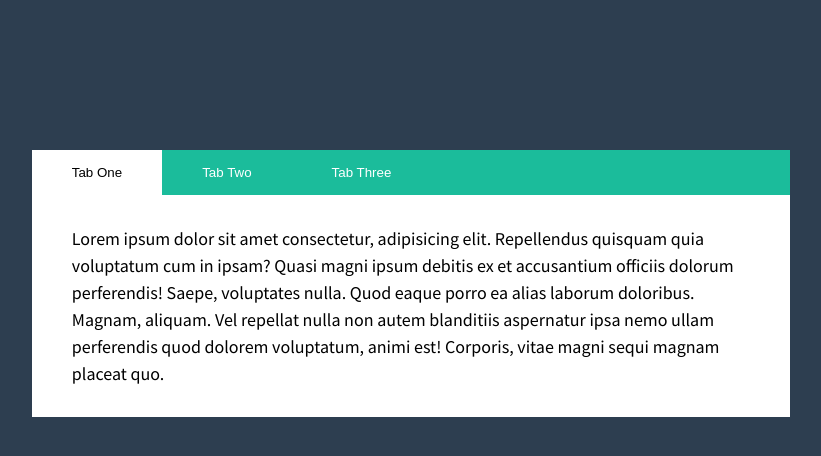
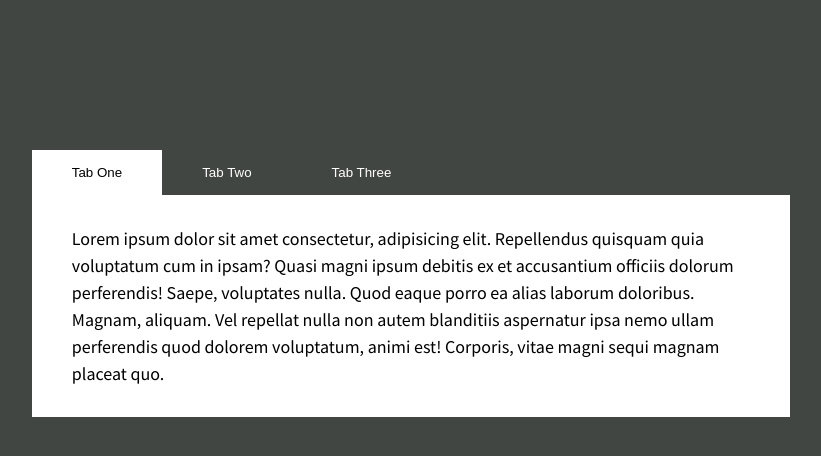
Before and after one commit to carloseag1609/simple-tabs-htmlcssjs, a plain HTML site: page index.html in a window 1280 px wide. Shown: the whole page, without its empty margins (229-1050 px from the left). Drawn offline with Linux system fonts and the light colour scheme.

Commit message:
Added min-width and shadow to container, and different colors

```diff
--- a/index.html
+++ b/index.html
@@ -5,7 +5,7 @@
     <meta charset="UTF-8">
     <meta http-equiv="X-UA-Compatible" content="IE=edge">
     <meta name="viewport" content="width=device-width, initial-scale=1.0">
-    <title>Web Tabs</title>
+    <title>Tab Navigation</title>
     <link rel="preconnect" href="https://fonts.gstatic.com">
     <link href="https://fonts.googleapis.com/css2?family=Source+Sans+Pro&display=swap" rel="stylesheet">
     <link rel="stylesheet" href="styles.css">
--- a/styles.css
+++ b/styles.css
@@ -8,7 +8,7 @@ html {
 }
 
 body {
-    background-color: #2D3E50;
+    background-color: #424642;
     font-family: 'Source Sans Pro', sans-serif;
     font-size: 1.8rem;
 }
@@ -22,23 +22,22 @@ button:focus {outline:0;}
 
 .container {
     margin: 15rem auto;
+    min-width: 400px;
     max-width: 1000px;
     width: 60%;
 }
 
 .tabs {
-    background-color: #1BBC9B;
     display: flex;
 }
 
 .tab {
-    background-color: #1BBC9B;
+    background-color: transparent;
     border: 0;
-    border-radius: 0px;
     color: #FFF;
     margin: 0;
     padding: 1.5rem 4rem;
-    transition: font-size 0.3s ease;
+    transition: all 0.3s ease;
     cursor: pointer;
 }
 
@@ -54,6 +53,7 @@ button:focus {outline:0;}
 
 .section {
     display: none;
+    transition: all 1s ease;
 }
 
 .section-text {
```
